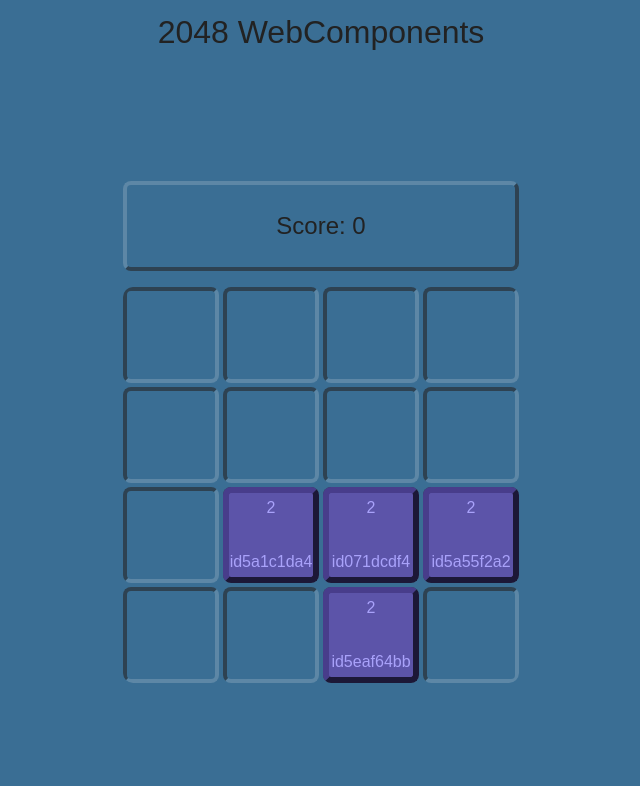
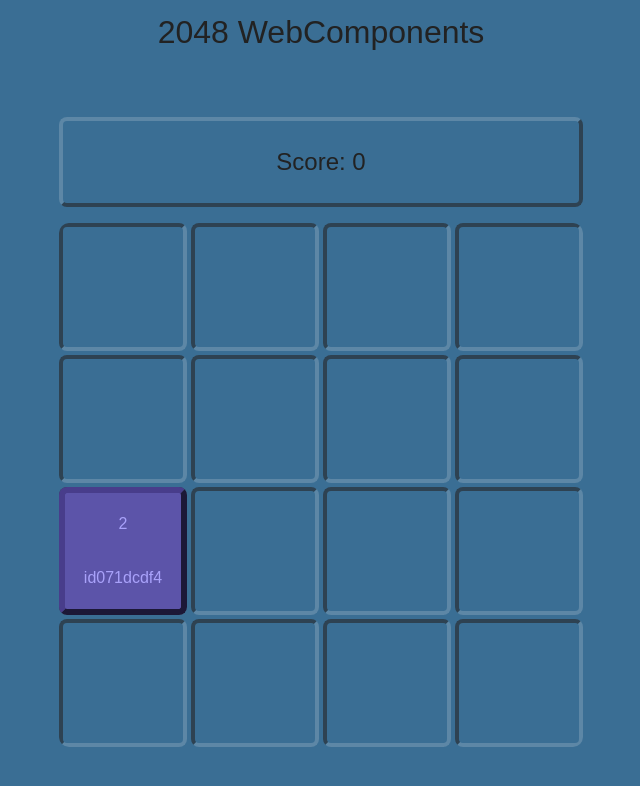
Before and after one commit to johannesrave/wc-2048, a website built with Parcel: page src/index.html in a window 1280 px wide. Shown: the whole page, without its empty margins (319-959 px from the left). Built offline with nearby package versions, Linux system fonts and the light colour scheme.

Commit message:
working game - with css animations

```diff
--- a/css/custom.css
+++ b/css/custom.css
@@ -1,5 +1,5 @@
 :root {
-  --tile-size: 6rem;
+  --tile-size: 8rem;
 }
 
 * {
--- a/src/ts/gameToken.ts
+++ b/src/ts/gameToken.ts
@@ -3,8 +3,10 @@ export class GameToken extends HTMLElement {
   y!: number;
   value: number = 2;
   id!: string;
+  private oldOffsetTop!: number;
+  private oldOffsetLeft!: number;
 
-  connectedCallback(){
+  connectedCallback() {
     let xString = this.parentElement?.getAttribute('x') ?? '';
     this.x = parseInt(xString);
     this.setAttribute('x', this.x.toString());
@@ -16,6 +18,9 @@ export class GameToken extends HTMLElement {
     this.id = (this.id === '') ? "id" + Math.random().toString(16).slice(2, 10) : this.id;
     this.setAttribute('id', this.id);
 
+    this.oldOffsetLeft = this.oldOffsetLeft ? this.oldOffsetLeft : this.offsetLeft;
+    this.oldOffsetTop = this.oldOffsetTop ? this.oldOffsetTop : this.offsetTop;
+
     this.innerHTML = `
     <style>
       game-token {
@@ -23,9 +28,37 @@ export class GameToken extends HTMLElement {
         place-content: center;
         place-items: center;
         contain: content;
+        position: relative;
       }
+
+
+      game-token#${this.id} {
+        animation: slide${this.id} 250ms ease-in-out;
+      }
+
+      @keyframes slide${this.id} {
+        from{
+            left: ${this.oldOffsetLeft - this.offsetLeft}px;
+            top: ${this.oldOffsetTop - this.offsetTop}px;
+        }
+        to {
+            left: 0px;
+            top: 0px;
+        }
+      }
+
     </style>
     <p>${this.value}</p>
     <p>${this.id}</p>`
+
+    console.info(`Token was at ${this.oldOffsetLeft}px / ${this.oldOffsetTop}px`)
+    console.info(`Connecting Token at ${this.offsetLeft}px / ${this.offsetTop}px`)
+    this.oldOffsetTop = this.offsetTop;
+    this.oldOffsetLeft = this.offsetLeft;
+  }
+
+
+  disconnectedCallback() {
+    // console.info(`Disconnecting Token at ${this.offsetLeft}px / ${this.offsetTop}px`)
   }
 }
--- a/src/ts/main.ts
+++ b/src/ts/main.ts
@@ -19,7 +19,6 @@ Object.entries(customGameElements).forEach(([element, className]) => {
   customElements.define(element, className);
 });
 
-const gameElement = document.getElementById('game');
 const board = document.getElementsByTagName('game-board')[0] as GameBoard;
 const score = document.getElementsByTagName('game-score')[0] as GameScore;
 const tiles: GameTile[] = Array.from(board.querySelectorAll('game-tile'));
@@ -42,11 +41,7 @@ function getEmptyTiles(tiles: GameTile[]) {
       .every(child => !(child instanceof GameToken)));
 }
 
-function handleKey(event: KeyboardEvent) {
-  if (Object.keys(keyDirection).includes(event.key)) {
-    slideTokens(keyDirection[event.key as DirectionKey])
-  }
-
+function placeRandomToken() {
   const emptyTiles = getEmptyTiles(tiles);
   if (emptyTiles.length === 0) {
     console.log("YOU LOST.");
@@ -55,6 +50,14 @@ function handleKey(event: KeyboardEvent) {
   let randomIndex = Math.floor(Math.random() * emptyTiles.length);
   const token = document.createElement('game-token');
   emptyTiles[randomIndex].appendChild(token);
+}
+
+function handleKey(event: KeyboardEvent) {
+  if (!Object.keys(keyDirection).includes(event.key)) {
+    return;
+  }
+  slideTokens(keyDirection[event.key as DirectionKey])
+  placeRandomToken();
 }
 
 type DirectionKey = "ArrowLeft" | "ArrowRight" | "ArrowDown" | "ArrowUp";
@@ -90,7 +93,7 @@ function slideTokens(direction: Direction) {
         const otherToken = tileToCheck.querySelector('game-token') as GameToken;
         if (token.value === otherToken?.value && !tokenMerged) {
           token.value *= 2;
-          console.log(token.value)
+          // console.log(token.value)
           score.score = score.score + token.value;
           otherToken.replaceWith(token);
           tokenMerged = true;
@@ -132,8 +135,9 @@ function placeToken(x: number, y: number) {
 function getTileByXY(x: number, y: number) {
   return board.querySelector(`game-tile[x="${x}"][y="${y}"]`);
 }
+placeRandomToken();
 
-placeToken(2, 2);
-placeToken(2, 3);
-placeToken(3, 2);
-placeToken(1, 2);
+// placeToken(2, 2);
+// placeToken(2, 3);
+// placeToken(3, 2);
+// placeToken(1, 2);
```
